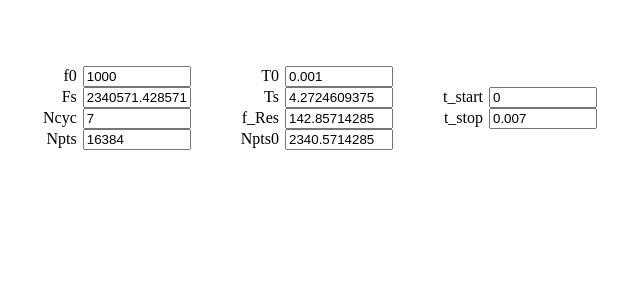
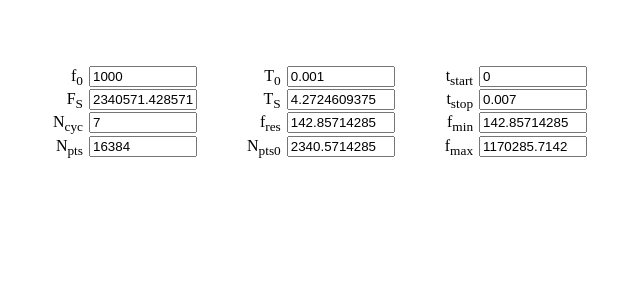
Before and after one commit to yotasage/yotasage.github.io, a Next.js app: page /simsetup/components/calcBox in a window 1280 px wide. Shown: the top 300 px of the page, without its empty margins (113-753 px from the left). Built offline with nearby package versions, Linux system fonts and the light colour scheme.

Commit message:
ADDED: calcBox now calculates the minimum and maximum frequency that can be detected with for instance an FFT.

```diff
--- a/pages/simsetup/components/calcBox.tsx
+++ b/pages/simsetup/components/calcBox.tsx
@@ -18,8 +18,11 @@ export default function CalcBox(props) {
   const [f_res, setf_res] = React.useState(calcfres(fs, npts));
   const [npts0, setnpts0] = React.useState(calcnpts0(npts, ncyc));
 
-  const [tstart, settstart] = React.useState(0);
+  const [tstart, settstart] = React.useState('0');
   const [tstop, settstop] = React.useState(calc_tstop(tstart, T0, ncyc));
+
+  const [f_min, setf_min] = React.useState(calc_f_min(tstart, tstop));
+  const [f_max, setf_max] = React.useState(calc_f_max(fs));
 
   /**
    * f0 = ncyc * fs / npts
@@ -149,6 +152,19 @@ export default function CalcBox(props) {
     return (tstart + T0*ncyc).toString()
   }
 
+  function calc_f_min(tstart: number | string, tstop: number | string) {
+    tstart = calcEqivalentValue(tstart);
+    tstop = calcEqivalentValue(tstop);
+
+    return (1/(tstop - tstart)).toString()
+  }
+
+  function calc_f_max(fs: number | string) {
+    fs = calcEqivalentValue(fs);
+
+    return (fs/2).toString()
+  }
+
   useEffect(() => {
     // run something every time something in the dependency array changes
     update_values()
@@ -160,6 +176,7 @@ export default function CalcBox(props) {
 
   useEffect(() => {
     setTs(calcTs(fs));
+    setf_max(calc_f_max(fs))
   }, [fs]);
 
   useEffect(() => {
@@ -173,6 +190,10 @@ export default function CalcBox(props) {
   useEffect(() => {
     settstop(calc_tstop(tstart, T0, ncyc))
   }, [tstart, T0, ncyc]);
+
+  useEffect(() => {
+    setf_min(calc_f_min(tstart, tstop))
+  }, [tstart, tstop]);
 
   function update_values() {
     if (props.f0_readOnly) {
@@ -249,18 +270,27 @@ export default function CalcBox(props) {
     }
   }
 
+  function updateValue_tstart(e) {
+    let new_value = e.target.value as string;
+    let value = calcEqivalentValue(new_value);
+
+    if (value >= 0) {
+      settstart(new_value);
+    }
+  }
+
   let header = null
   if (props.f0_readOnly) {
-    header = <h3>Calculating f0</h3>
+    header = <h3>Calculating f<sub>0</sub></h3>
   }
   else if (props.fs_readOnly) {
-    header = <h3>Calculating Fs</h3>
+    header = <h3>Calculating F<sub>S</sub></h3>
   }
   else if (props.ncyc_readOnly) {
-    header = <h3>Calculating Ncyc</h3>
+    header = <h3>Calculating N<sub>cyc</sub></h3>
   }
   else if (props.npts_readOnly) {
-    header = <h3>Calculating Npts</h3>
+    header = <h3>Calculating N<sub>pts</sub></h3>
   }
 
   return (
@@ -270,50 +300,58 @@ export default function CalcBox(props) {
         <div className={styles.grid}>
           <div className={styles.card}>
 
-            <label htmlFor="f0">f0</label>
+            <label htmlFor="f0">f<sub>0</sub></label>
             <input type="text" className={styles.calcBox} readOnly={props.f0_readOnly} name="f0" id="f0" value={f0} onChange={updateValue_f0}/>
 
             <br/>
-            <label htmlFor="fs">Fs</label>
+            <label htmlFor="fs">F<sub>S</sub></label>
             <input type="text" className={styles.calcBox} readOnly={props.fs_readOnly} name="fs" id="fs" value={fs} onChange={updateValue_fs}/>
 
             <br/>
-            <label htmlFor="ncyc">Ncyc</label>
+            <label htmlFor="ncyc">N<sub>cyc</sub></label>
             <input type="text" className={styles.calcBox} readOnly={props.ncyc_readOnly} name="ncyc" id="ncyc" value={ncyc} onChange={updateValue_ncyc}/>
 
             <br/>
-            <label htmlFor="npts">Npts</label>
+            <label htmlFor="npts">N<sub>pts</sub></label>
             <input type="text" className={styles.calcBox} readOnly={props.npts_readOnly} name="npts" id="npts" value={npts} onChange={updateValue_npts}/>
 
           </div>
 
           <div className={styles.card}>
 
-            <label htmlFor="T0">T0</label>
+            <label htmlFor="T0">T<sub>0</sub></label>
             <input type="number" className={styles.calcBox} readOnly={true} name="T0" id="T0" value={T0}/>
 
             <br/>
-            <label htmlFor="TS">Ts</label>
+            <label htmlFor="TS">T<sub>S</sub></label>
             <input type="number" className={styles.calcBox} readOnly={true} name="TS" id="TS" value={Ts}/>
 
             <br/>
-            <label htmlFor="f_Res">f_Res</label>
+            <label htmlFor="f_Res">f<sub>res</sub></label>
             <input type="number" className={styles.calcBox} readOnly={true} name="f_Res" id="f_Res" value={f_res}/>
 
             <br/>
-            <label htmlFor="npts0">Npts0</label>
+            <label htmlFor="npts0">N<sub>pts0</sub></label>
             <input type="number" className={styles.calcBox} readOnly={true} name="npts0" id="npts0" value={npts0}/>
 
           </div>
 
           <div className={styles.card}>
 
-            <label htmlFor="t_start">t_start</label>
-            <input type="number" className={styles.calcBox} readOnly={true} name="t_start" id="t_start" value={tstart}/>
+            <label htmlFor="t_start">t<sub>start</sub></label>
+            <input type="text" className={styles.calcBox} readOnly={false} name="t_start" id="t_start" value={tstart} onChange={updateValue_tstart}/>
 
             <br/>
-            <label htmlFor="t_stop">t_stop</label>
+            <label htmlFor="t_stop">t<sub>stop</sub></label>
             <input type="number" className={styles.calcBox} readOnly={true} name="t_stop" id="t_stop" value={tstop}/>
+
+            <br/>
+            <label htmlFor="f_min">f<sub>min</sub></label>
+            <input type="number" className={styles.calcBox} readOnly={true} name="f_min" id="f_min" value={f_min}/>
+
+            <br/>
+            <label htmlFor="f_max">f<sub>max</sub></label>
+            <input type="number" className={styles.calcBox} readOnly={true} name="f_max" id="f_max" value={f_max}/>
 
           </div>
 
```
